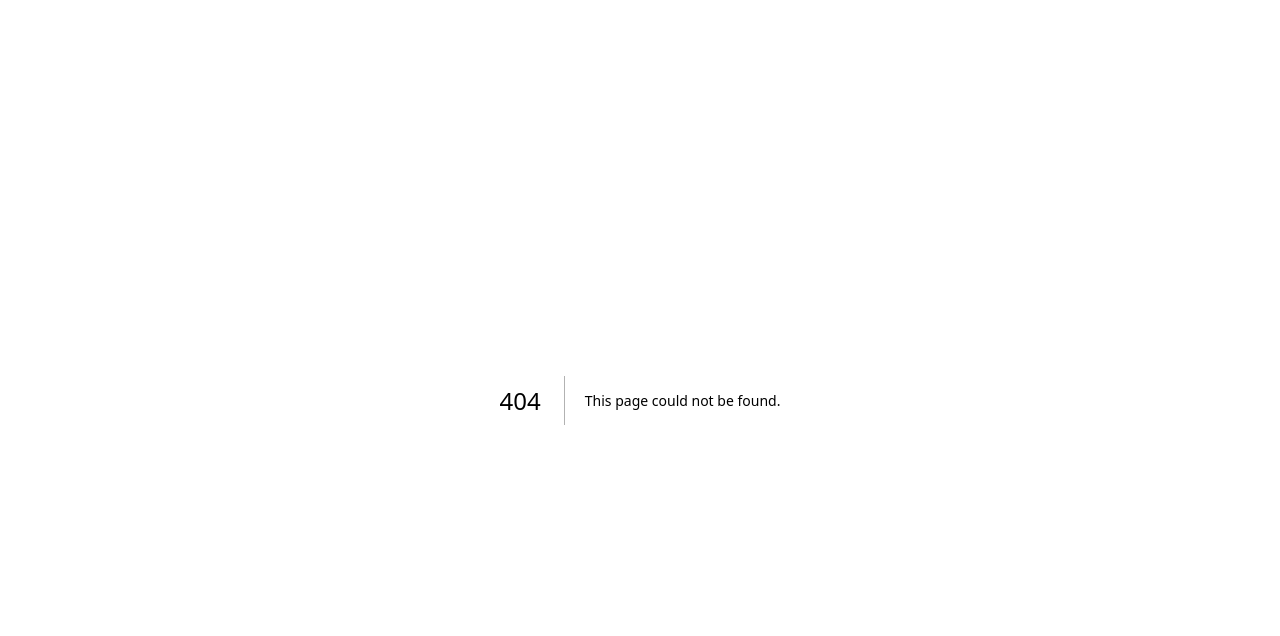
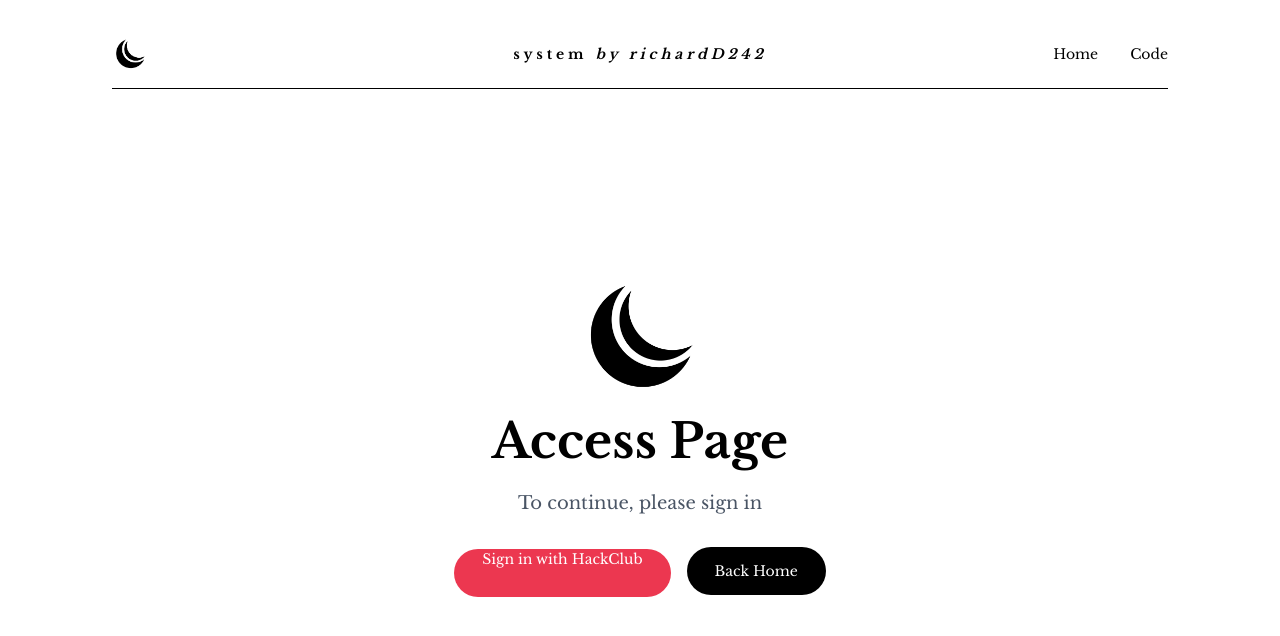
Before and after one commit to RichardD242/radius, a Next.js app: page /access in a window 1280 px wide. Before the commit this address had no page. Shown: the top 636 px of the page. Built offline with nearby package versions, Linux system fonts and the light colour scheme; no server answers.

Commit message:
feat: access page updated, 0auth hackclub started but hackatime glitched currently troubleshooting with devs

```diff
--- /dev/null
+++ b/app/access/page.tsx
@@ -0,0 +1,64 @@
+import Link from "next/link";
+import Image from "next/image";
+import logoImage from "../../logo/favicon-radius.png";
+
+export default function AccessPage() {
+  return (
+    <main className="min-h-screen bg-white text-black">
+      <div className="mx-auto flex min-h-screen w-full max-w-6xl flex-col px-6 py-5 sm:px-10 lg:px-12">
+        <header className="relative flex items-center border-b border-black py-4">
+          <div className="flex items-center gap-3">
+            <Link href="/">
+              <Image
+                src={logoImage}
+                alt="Radius logo"
+                width={36}
+                height={36}
+                priority
+                className="h-9 w-9 rounded-full object-cover cursor-pointer"
+              />
+            </Link>
+          </div>
+
+          <span className="absolute left-1/2 -translate-x-1/2 text-sm font-semibold tracking-[0.28em] text-black">
+            system
+            <a href="https://github.com/richardD242" target="_blank" rel="noopener noreferrer" className="ml-2 no-underline italic text-black hover:opacity-70">
+              by richardD242
+            </a>
+          </span>
+
+          <nav className="ml-auto hidden items-center gap-8 text-sm text-black md:flex">
+            <Link href="/" className="transition-opacity hover:opacity-70">
+              Home
+            </Link>
+            <a href="https://github.com/richardD242/radius" target="_blank" rel="noopener noreferrer" className="transition-opacity hover:opacity-70">
+              Code
+            </a>
+          </nav>
+        </header>
+
+        {/* MAIN CONTENT AREA - Edit your content here */}
+        <section className="flex flex-1 items-center justify-center py-16 sm:py-20">
+          <div className="flex w-full max-w-4xl flex-col items-center text-center">
+            <Image src={logoImage} alt="Logo" className = "w-32 h-32 mb-4 object-contain" />
+            <h1 className="text-5xl font-bold mb-6">Access Page</h1>
+            <p className="text-lg text-gray-600 mb-8">
+              To continue, please sign in
+            </p>
+
+            <div className="flex flex-col gap-4 sm:flex-row">
+                <a href = {`https://auth.hackclub.com/oauth/authorize?client_id=${process.env.NEXT_PUBLIC_HACKCLUB_CLIENT_ID}&redirect_uri=${encodeURIComponent("http://localhost:3000/api/auth/callback")}&response_type=code&scope=openid profile email`} className = "infine-flex h-12 items-center justify-center rounded-full bg-[#ec3750] px-7 text-sm font-medium text-white transition-transform duration-200 hover:-translate-y-0.5 hover:opacity-90">
+                  Sign in with HackClub
+                </a>
+
+
+                <Link href="/" className = "inline-flex h-12 items-center justify-center rounded-full bg-black px-7 text-sm font-medium text-white transition-transform duration-200 hover: -translate-y-0.5 hover:bg-zinc-800">
+                    Back Home
+                </Link>
+            </div>
+            </div>
+        </section>
+      </div>
+    </main>
+  );
+}
--- a/app/page.tsx
+++ b/app/page.tsx
@@ -26,7 +26,7 @@ export default function Home() {
           </span>
 
           <nav className="ml-auto hidden items-center gap-8 text-sm text-black md:flex">
-            <a className="transition-opacity hover:opacity-70" href="#access">
+            <a className="transition-opacity hover:opacity-70" href="/access">
               Access
             </a>
             <a href= "https://github.com/richardD242/radius" target = "_blank" rel= "noopener noreferrer"className="transition-opacity hover:opacity-70">
@@ -47,8 +47,7 @@ export default function Home() {
             />
             <div className="mt-12 flex flex-col gap-4 sm:flex-row">
               <a
-                id="access"
-                href="#access"
+                href="/access"
                 className="inline-flex h-12 items-center justify-center rounded-full bg-black px-7 text-sm font-medium text-white transition-transform duration-200 hover:-translate-y-0.5 hover:bg-zinc-800"
               >
                 Access
```
